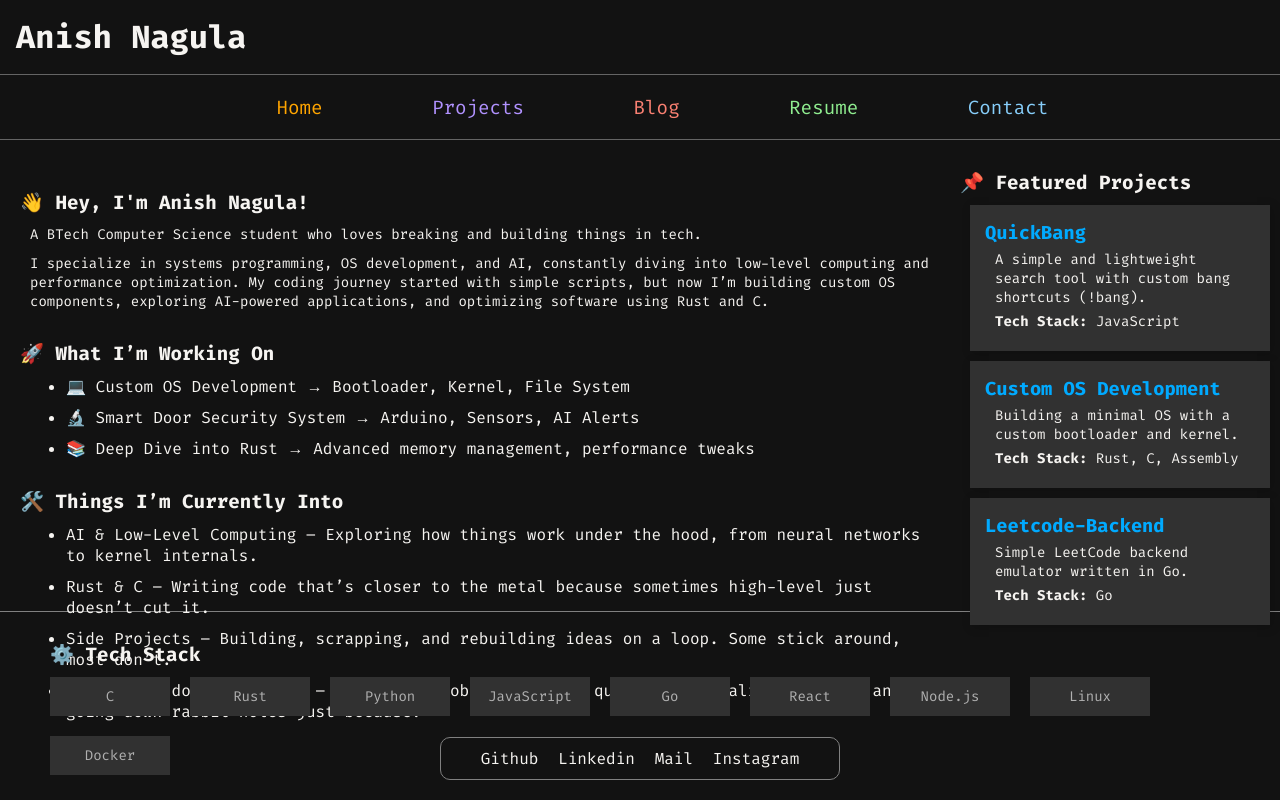
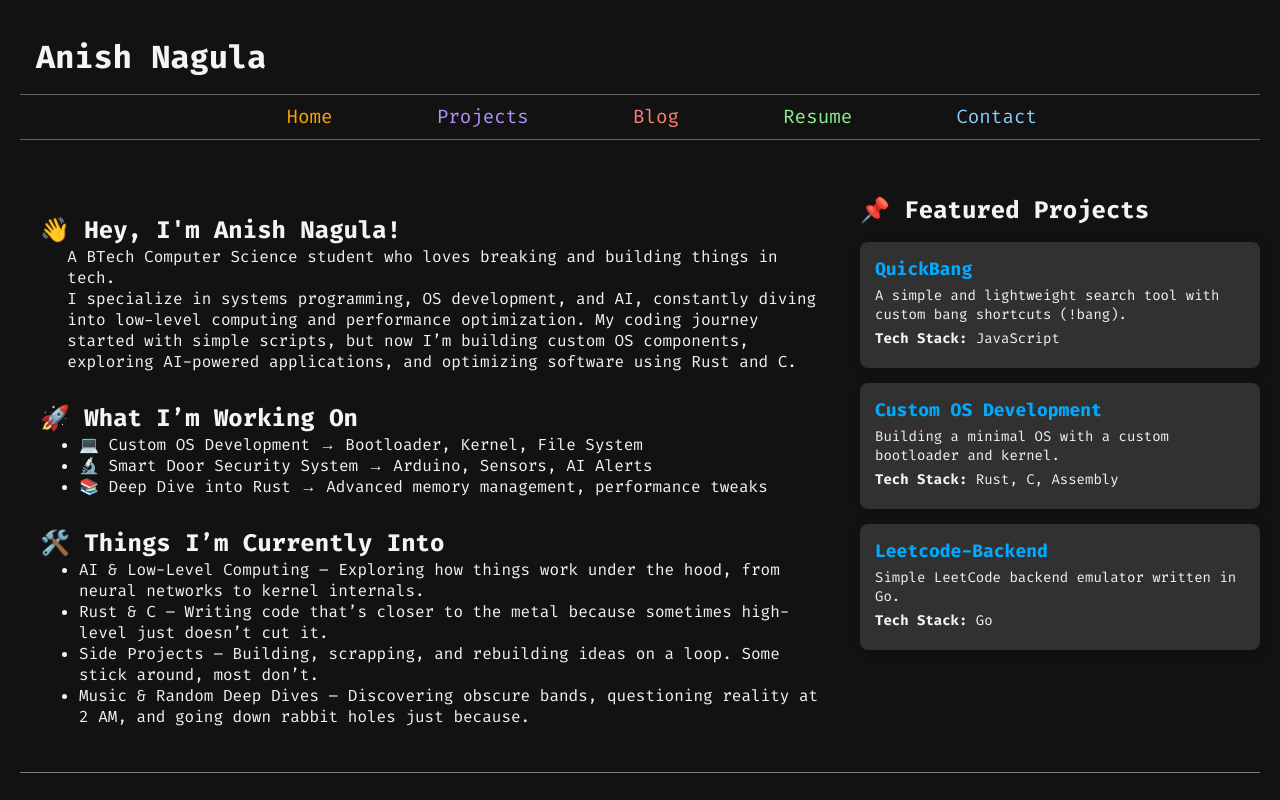
Before and after one commit to anishNagula/portfolio, a React (Vite) app: page / in a window 1280 px wide. Shown: the top 800 px of the page. Built offline with nearby package versions, Linux system fonts and the light colour scheme.

Commit message:
resizing issue fix

```diff
--- a/src/components/Home/home.module.css
+++ b/src/components/Home/home.module.css
@@ -1,55 +1,73 @@
-.main {
-    height: 98vh;
+* {
+    box-sizing: border-box;
     margin: 0;
     padding: 0;
-    width: 100%;
 }
 
-.topcontainer {
-    height: 60%;
+.main {
+    min-height: 100vh;
     display: flex;
+    flex-direction: column;
+    margin: 0 auto;
+    padding: 20px;
+    max-width: 1200px;
+    min-width: 100%;
 }
 
+/* Top Container */
+.topcontainer {
+    display: flex;
+    flex-wrap: wrap;
+    gap: 20px;
+    flex-grow: 1;
+    padding: 2% 0;
+    justify-content: space-between;
+}
+
+/* Left Container (Bio & About) */
 .leftcontainer {
-    width: 75%;
+    flex: 1;
+    min-width: 300px;
     padding: 20px;
 }
 
 h2 {
-    font-size: 1.2rem;
     margin-top: 30px;
-    margin-bottom: 10px;
 }
 
 p {
-    font-size: 14px;
-    margin-bottom: 10px;
-    padding: 0 10px;
+    margin-left: 3.5%;
 }
 
 ul {
     padding-left: 5%;
 }
 
-ul li {
-    margin: 10px 0;
+/* Right Container (Projects) */
+.rightcontainer {
+    flex: 1;
+    min-width: 280px;
+    max-width: 400px;
 }
 
-.rightcontainer {
-    width: 25%;
+.rightcontainer > h2 {
+    margin-bottom: 4%;
 }
 
+/* Project Cards */
 .projectCard {
     background-color: #313131;
     padding: 15px;
-    margin: 10px;
+    margin-bottom: 15px;
+    border-radius: 8px;
     box-shadow: 2px 2px 10px rgba(0, 0, 0, 0.2);
     color: white;
 }
 
 .projectCard h3 {
+    color: #00aaff;
+    font-size: 18px;
     margin-bottom: 5px;
-    color: #00aaff;
 }
 
 .projectCard p {
@@ -57,65 +75,88 @@ ul li {
     margin: 5px 0;
 }
 
+/* Bottom Container (Tech Stack) */
 .bottomcontainer {
-    height: 26.95%;
+    padding-top: 20px;
     border-top: 1px solid grey;
-    padding-left: 50px;
+    flex-grow: 1;
 }
 
+/* Tech Stack */
 .techStack {
     display: flex;
-    justify-content: left;
     flex-wrap: wrap;
-    gap: 20px;
-    margin-top: 10px;
+    gap: 15px;
+    margin-top: 2%;
 }
 
 .techItem {
     background-color: #313131;
-    display: flex;
-    padding-top: 10px;
-    flex-direction: column;
-    align-items: center;
-    justify-content: center;
-    min-width: 120px;
-    max-width: 120px;
+    padding: 10px;
+    min-width: 100px;
+    text-align: center;
+    border-radius: 6px;
 }
 
-.techItem h3 {
-    font-size: 16px;
-    color: #ffffff;
-    margin-bottom: 4px;
-    font-weight: 500;
+/* Footer Links */
+.mylinks {
+    position: relative;
+    bottom: 0;
+    width: 100%;
+    max-width: 400px;
+    margin: 20px auto;
+    border: 1px solid grey;
+    border-radius: 10px;
+    padding: 10px;
+    text-align: center;
 }
 
-.techItem p {
-    font-size: 14px;
-    color: #b0b0b0;
-}
-
-.mylinks {
-    position: fixed;
-    bottom: 20px;
-    width: 400px;
-    left: 50%;
-    transform: translateX(-50%);
-    border: 1px solid grey;
-    border-radius: 10px;
-    padding: 0 20px;
-}
-
-.mylinks > ul {
-    padding: 0;
+.mylinks ul {
     display: flex;
-    width: 100%;
-    justify-content: space-evenly;
-}
-
-.mylinks ul li {
+    justify-content: space-around;
     list-style: none;
 }
 
 .mylinks ul li a {
     text-decoration: none;
+    font-size: 14px;
 }
+
+/* Media Queries for Mobile & Tablets */
+@media screen and (max-width: 1024px) {
+    .topcontainer {
+        flex-direction: column;
+        align-items: center;
+        text-align: center;
+    }
+
+    .leftcontainer {
+        max-width: 100%;
+    }
+
+    .rightcontainer {
+        max-width: 100%;
+    }
+
+    .techStack {
+        justify-content: center;
+    }
+}
+
+@media screen and (max-width: 768px) {
+    .main {
+        padding: 10px;
+    }
+
+    h2 {
+        font-size: 1rem;
+    }
+
+    p {
+        font-size: 12px;
+    }
+
+    .mylinks {
+        width: 90%;
+    }
+}
```
